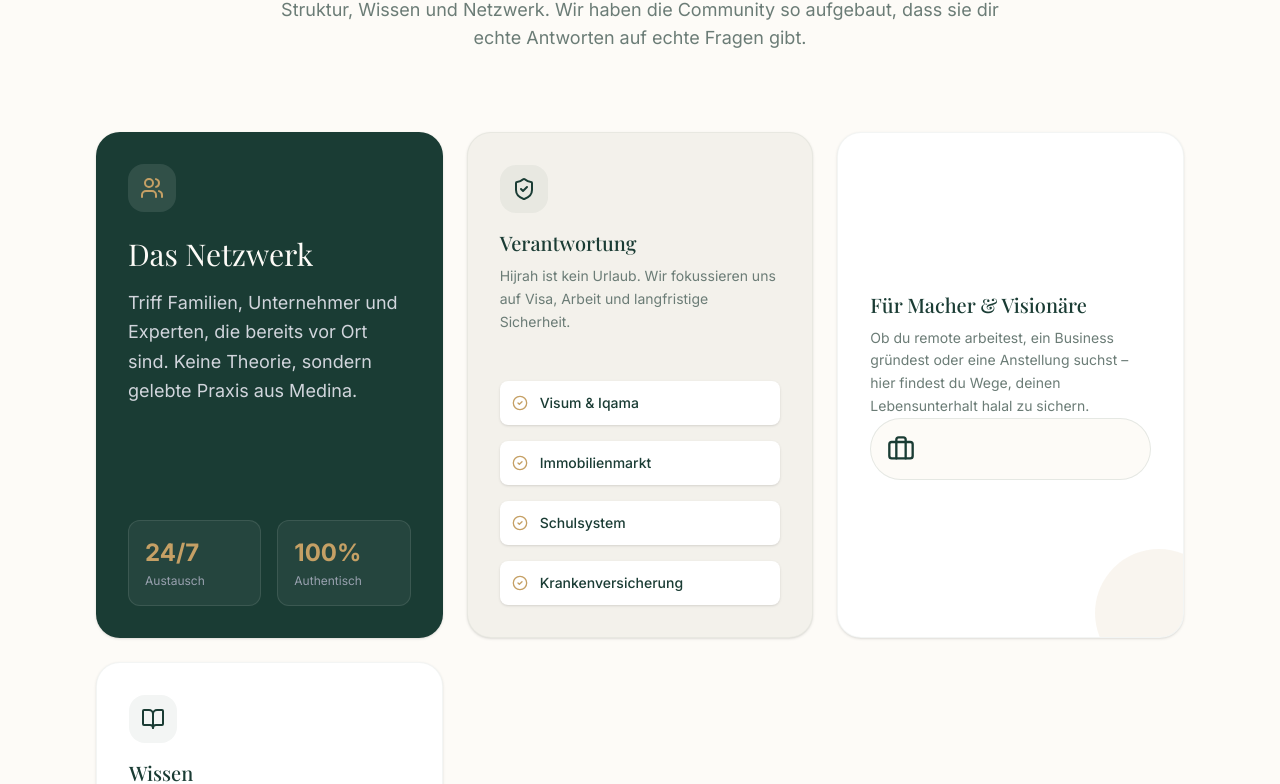
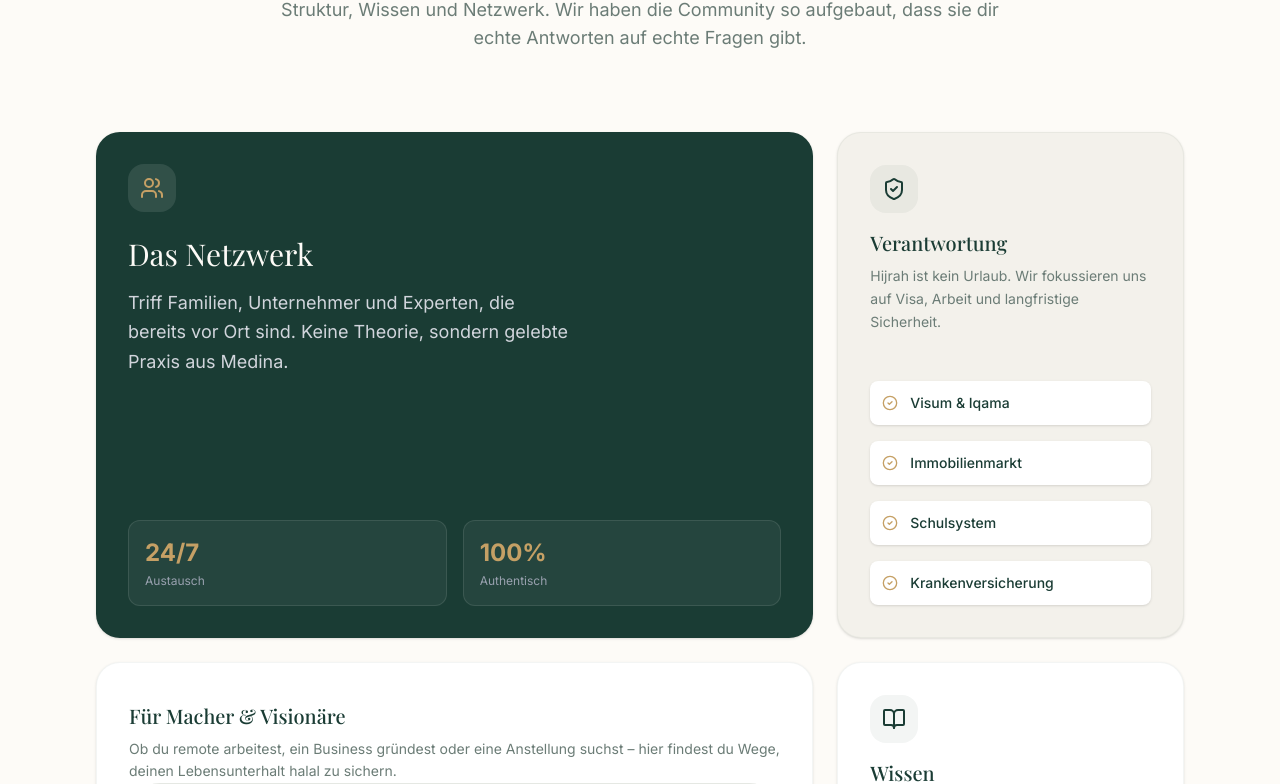
Before and after one commit to dercryptomuslim/auswandern-nach-medina, a Next.js app: page / in a window 1280 px wide. Shown: the part 932-1716 px from the top of the page. Built offline with nearby package versions, Linux system fonts and the light colour scheme; a web font is replaced by a local one.

Commit message:
Fix FadeIn component types to accept className

```diff
--- a/src/app/page.tsx
+++ b/src/app/page.tsx
@@ -98,13 +98,14 @@ function Section({ children, className = "" }: { children: React.ReactNode; clas
   );
 }
 
-function FadeIn({ children, delay = 0 }: { children: React.ReactNode; delay?: number }) {
+function FadeIn({ children, delay = 0, className = "" }: { children: React.ReactNode; delay?: number; className?: string }) {
   return (
     <motion.div
       initial={{ opacity: 0, y: 30 }}
       whileInView={{ opacity: 1, y: 0 }}
       viewport={{ once: true, margin: "-50px" }}
       transition={{ duration: 0.7, delay, ease: [0.21, 0.47, 0.32, 0.98] }}
+      className={className}
     >
       {children}
     </motion.div>
```
